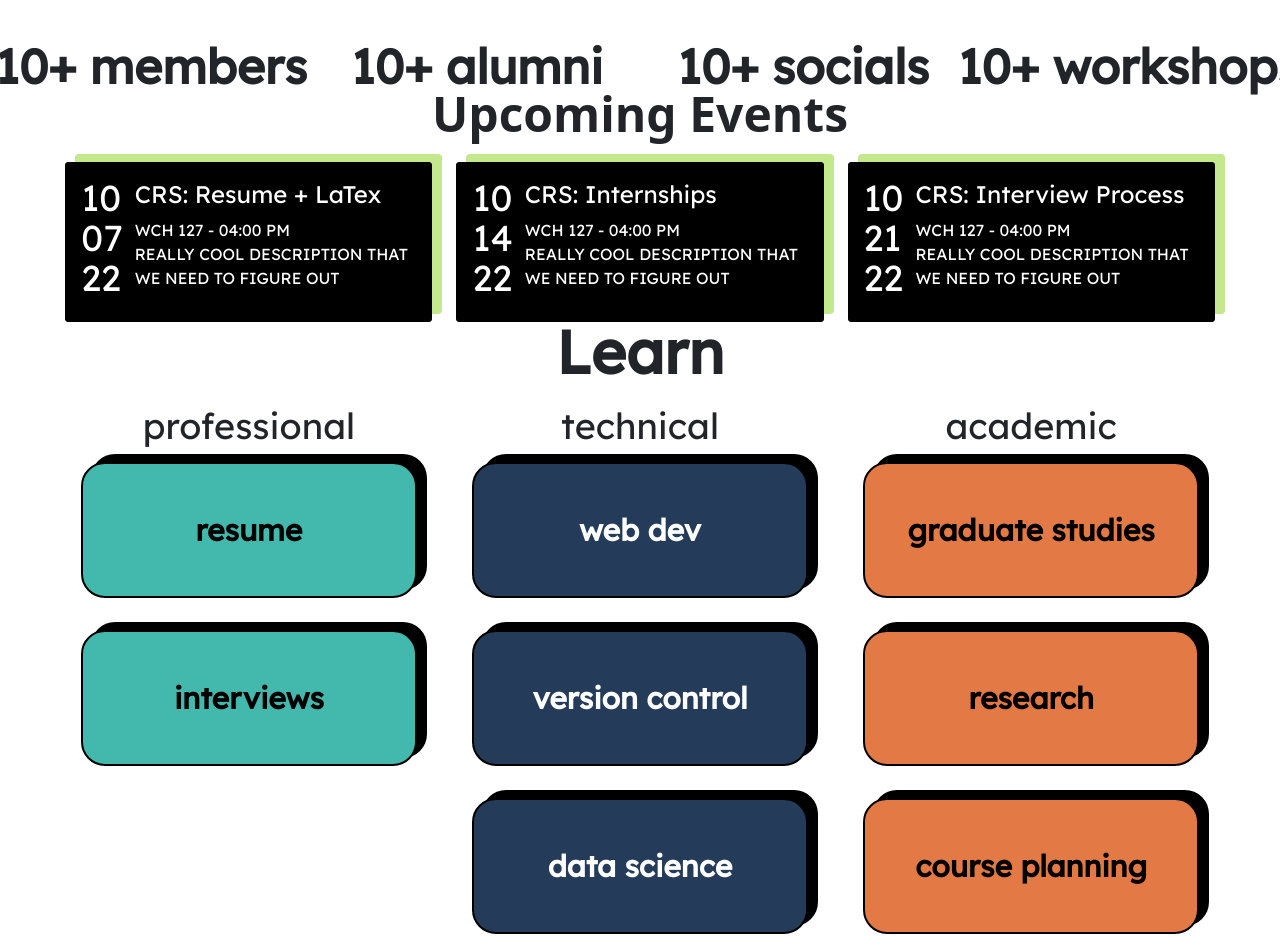
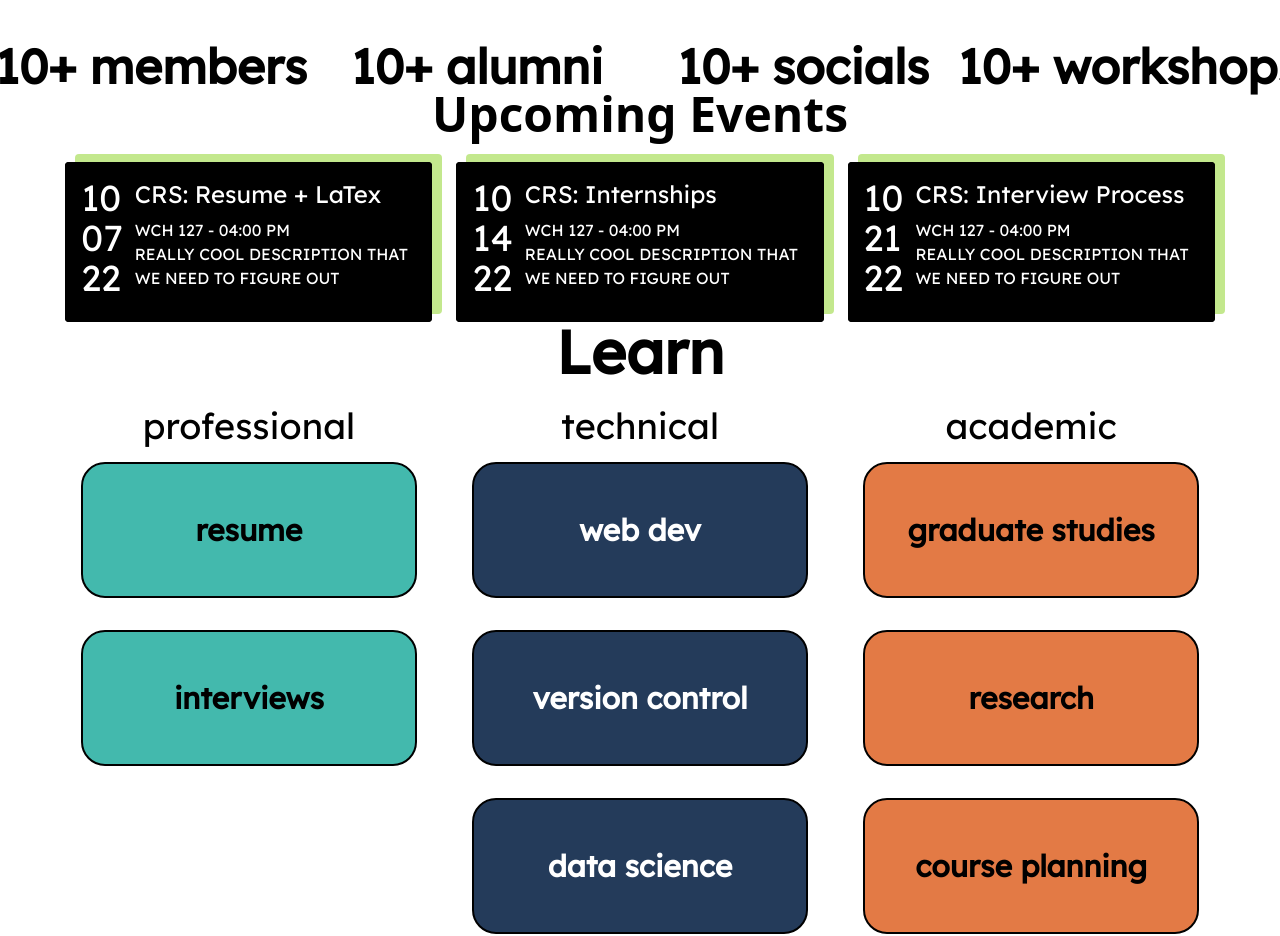
Before and after one commit to acm-ucr/acm-hydra, a Next.js app: page / in a window 1280 px wide. Shown: the part 659-1595 px from the top of the page. Built offline with nearby package versions, Linux system fonts and the light colour scheme.

Commit message:
change all fonts to pure black

```diff
--- a/components/Filter.js
+++ b/components/Filter.js
@@ -2,7 +2,7 @@ import React from "react";
 
 const Filter = ({ topic, color }) => {
 	return (
-		<div className='w-full h-full px-2 py-1 flex justify-between bg-black rounded-full'>
+		<div className='w-full h-full px-2 py-1 flex justify-between bg-acm-black rounded-full'>
 			<div
 				className={`w-5 h-5 self-center flex-none rounded-full`}
 				style={{ backgroundColor: color }}
--- a/components/Gallery.js
+++ b/components/Gallery.js
@@ -3,7 +3,7 @@ import { Row, Col } from "react-bootstrap";
 
 const Gallery = () => {
 	return (
-		<Row className='flex justify-center mx-auto'>
+		<Row className='text-acm-black flex justify-center mx-auto'>
 			<Row className='font-lexend text-3xl font-semibold flex justify-center py-4'>
 				Gallery
 			</Row>
--- a/components/Introduction.js
+++ b/components/Introduction.js
@@ -3,7 +3,7 @@ import { Row, Col } from "react-bootstrap";
 
 const Introduction = () => {
 	return (
-		<Row className='font-lexend flex justify-between items-center w-11/12 mx-auto'>
+		<Row className='text-acm-black font-lexend flex justify-between items-center w-11/12 mx-auto'>
 			<Col className='text-center'>
 				<p className='text-3xl font-semibold mx-auto whitespace-nowrap navbar-expand'>
 					We are ACM @ UCR
--- a/components/Learn.js
+++ b/components/Learn.js
@@ -4,7 +4,7 @@ import Topic from "../components/Topic";
 
 const Learn = () => {
 	return (
-		<div className='font-lexend flex justify-center items-center flex-col'>
+		<div className='text-acm-black font-lexend flex justify-center items-center flex-col'>
 			<div className='flex justify-center items-center font-bold text-6xl mb-4 mx-auto w-11/12'>
 				Learn
 			</div>
@@ -19,12 +19,12 @@ const Learn = () => {
 					<Topic
 						topic='resume'
 						backgroundColor='#43B9AD'
-						textColor='black'
+						textColor='#000000'
 					/>
 					<Topic
 						topic='interviews'
 						backgroundColor='#43B9AD'
-						textColor='black'
+						textColor='#000000'
 					/>
 				</Col>
 
@@ -62,17 +62,17 @@ const Learn = () => {
 					<Topic
 						topic='graduate studies'
 						backgroundColor='#E37A45'
-						textColor='black'
+						textColor='#000000'
 					/>
 					<Topic
 						topic='research'
 						backgroundColor='#E37A45'
-						textColor='black'
+						textColor='#000000'
 					/>
 					<Topic
 						topic='course planning'
 						backgroundColor='#E37A45'
-						textColor='black'
+						textColor='#000000'
 					/>
 				</Col>
 			</Row>
--- a/components/Stats.js
+++ b/components/Stats.js
@@ -3,7 +3,7 @@ import { Row, Col } from "react-bootstrap";
 
 const Stats = () => {
 	return (
-		<Row className='font-lexend text-5xl decoration-black font-semibold flex justify-between items-center whitespace-nowrap'>
+		<Row className='font-lexend text-5xl decoration-acm-black text-acm-black font-semibold flex justify-between items-center whitespace-nowrap'>
 			<Col
 				sm={12}
 				md={6}
--- a/components/Topic.js
+++ b/components/Topic.js
@@ -2,11 +2,11 @@ import React from "react";
 const Topic = ({ topic, backgroundColor, textColor }) => {
 	return (
 		<div
-			className='flex min-w-fit w-11/12 justify-center items-center rounded-3xl border-2 border-black text-3xl font-bold py-5 my-3'
+			className='flex min-w-fit w-11/12 justify-center items-center rounded-3xl border-2 border-acm-black text-3xl font-bold py-5 my-3'
 			style={{
 				backgroundColor: backgroundColor,
 				color: textColor,
-				boxShadow: "10px -8px black",
+				boxShadow: "10px -8px acm-black",
 			}}
 		>
 			{topic}
--- a/components/Upcoming.js
+++ b/components/Upcoming.js
@@ -16,7 +16,7 @@ const Upcoming = () => {
 
 	return (
 		<div className='flex justify-content items-center flex-col'>
-			<text className='flex justify-center text-5xl font-bold'>
+			<text className='text-acm-black flex justify-center text-5xl font-bold'>
 				Upcoming Events
 			</text>
 			<br />
--- a/components/Vision.js
+++ b/components/Vision.js
@@ -4,7 +4,7 @@ import Frame from "./Frame";
 
 const Vision = () => {
 	return (
-		<Row className='font-lexend flex justify-between items-center w-11/12 mx-auto'>
+		<Row className='font-lexend flex text-acm-black justify-between items-center w-11/12 mx-auto'>
 			<Col sm={6} className='text-center'>
 				<p className='text-3xl font-semibold flex justify-center mx-auto'>
 					Our Vision
@@ -22,7 +22,7 @@ const Vision = () => {
 					image='image1.jpg'
 					topRight={"#80cbc4"}
 					bottomLeft={"#c792ea"}
-					corners={"black"}
+					corners={"#000000"}
 				/>
 			</Col>
 		</Row>
--- a/components/What.js
+++ b/components/What.js
@@ -4,7 +4,7 @@ import Frame from "./Frame";
 
 const What = () => {
 	return (
-		<Row className='font-lexend flex justify-between items-center w-11/12 mx-auto'>
+		<Row className='font-lexend flex text-acm-black justify-between items-center w-11/12 mx-auto'>
 			<Col sm={6} className='flex justify-center items-center'>
 				<Frame
 					image='image14.png'
--- a/components/Why.js
+++ b/components/Why.js
@@ -4,7 +4,7 @@ import Frame from "./Frame";
 
 const Why = () => {
 	return (
-		<Row className='font-lexend flex justify-between items-center w-11/12 mx-auto'>
+		<Row className='font-lexend flex text-acm-black justify-between items-center w-11/12 mx-auto'>
 			<Col sm={6} className='text-center'>
 				<p className='text-3xl font-medium flex justify-center mx-auto'>
 					Why we do it!
```
